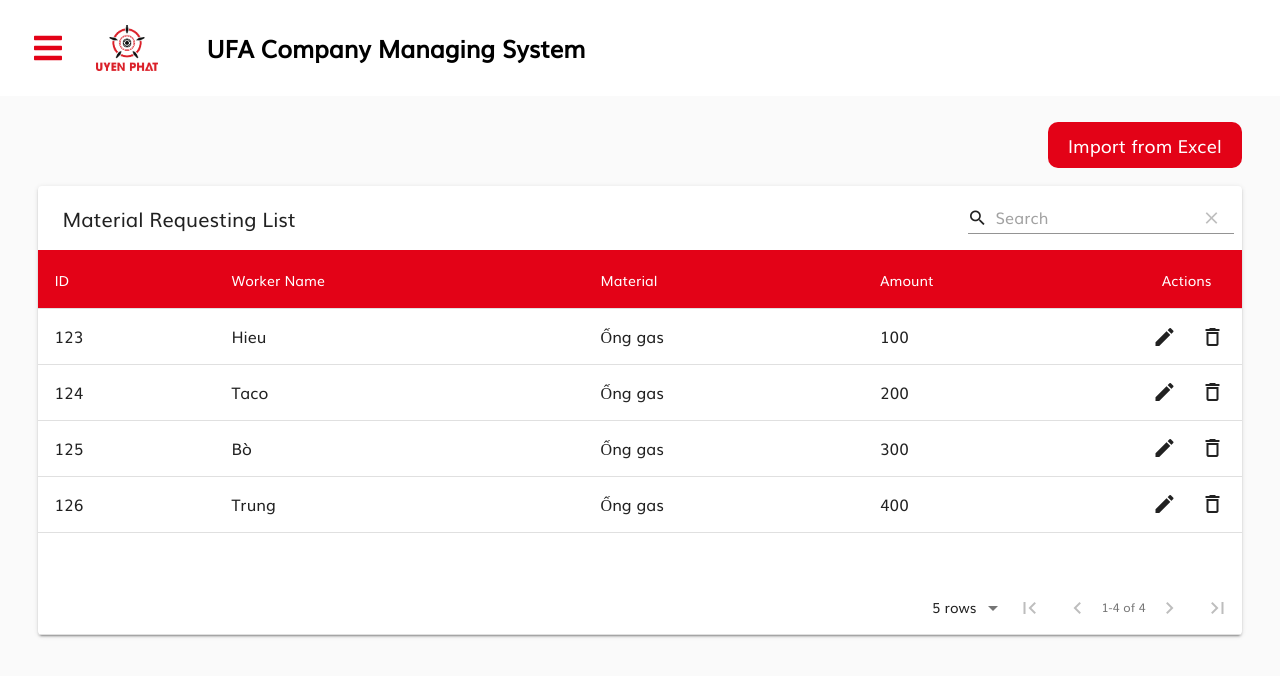
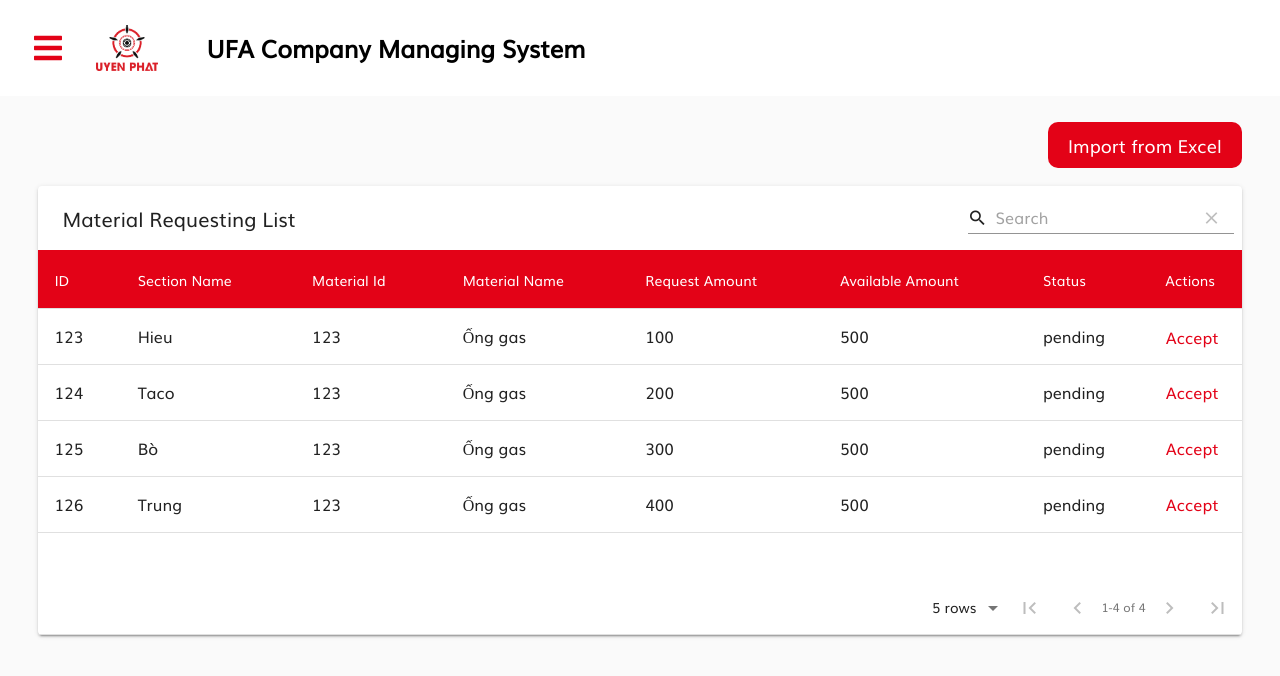
Before and after one commit to TacoTacoCode/GasStoveProductionCapstone, a React (Create React App) app in the folder Frontend_v2/my-app/: page / in a window 1280 px wide. Shown: the top 676 px of the page. Built offline with nearby package versions, Linux system fonts and the light colour scheme.

Commit message:
change layout

```diff
--- a/Frontend_v2/my-app/src/components/SideBarPages/Accounts.js
+++ b/Frontend_v2/my-app/src/components/SideBarPages/Accounts.js
@@ -2,7 +2,7 @@ import React, { useState, useEffect } from 'react';
 import '../../App.css';
 import { ImportExcelButton } from '../button/ImportExcelButton';
 import { Table } from '../tabledata/AccountsTable';
-import ComponentPopup from '../Popups/AccountPopup'
+import AccountPopup from '../Popups/AccountPopup'
 import axios from 'axios';
 
 function Accounts() {
@@ -29,9 +29,9 @@ function Accounts() {
         }}>
         Add Account
       </ImportExcelButton>
-      <ComponentPopup trigger={addAccountBtn} setTrigger={setaddAccountBtn}>
+      <AccountPopup trigger={addAccountBtn} setTrigger={setaddAccountBtn}>
         <h3 className='popuptitle'>Add an account</h3>
-      </ComponentPopup>
+      </AccountPopup>
       <div className='accounts'>
         <Table listAccount={listAccount} />
       </div>
--- a/Frontend_v2/my-app/src/components/tabledata/AccountsTable.js
+++ b/Frontend_v2/my-app/src/components/tabledata/AccountsTable.js
@@ -1,8 +1,10 @@
 import React, { useState } from 'react';
 import MaterialTable from 'material-table';
+import AccountPopup from '../Popups/AccountPopup'
 
 
 export const Table = () => {
+    const [addAccountBtn, setaddAccountBtn] = useState(false);
     const [data, setData] = useState([
         { id: '123', workername: 'Hieu', avt: 'https://t3.ftcdn.net/jpg/03/46/83/96/360_F_346839683_6nAPzbhpSkIpb8pmAwufkC7c5eD7wYws.jpg', gender: 'Male', dob: '100' },
         { id: '124', workername: 'Taco', avt: 'https://t3.ftcdn.net/jpg/03/46/83/96/360_F_346839683_6nAPzbhpSkIpb8pmAwufkC7c5eD7wYws.jpg', gender: 'Female', dob: '200' },
@@ -34,16 +36,22 @@ export const Table = () => {
     ]
     return (
         <div>
+            <AccountPopup trigger={addAccountBtn} setTrigger={setaddAccountBtn}>
+                <h3 className='popuptitle'>Add an account</h3>
+            </AccountPopup>
             <MaterialTable title={"List of Accounts"}
                 data={data}
                 columns={columns}
+                onRowClick={(event, data) => {
+                    setaddAccountBtn(true)
+                }}
                 editable={{
-                    onRowUpdate: (newRow, oldRow) => new Promise((resolve, reject) => {
-                        const updatedData = [...data]
-                        updatedData[updatedData.indexOf(oldRow)] = newRow
-                        setData(updatedData)
-                        setTimeout(() => resolve(), 500)
-                    }),
+                    // onRowUpdate: (newRow, oldRow) => new Promise((resolve, reject) => {
+                    //     const updatedData = [...data]
+                    //     updatedData[updatedData.indexOf(oldRow)] = newRow
+                    //     setData(updatedData)
+                    //     setTimeout(() => resolve(), 500)
+                    // }),
                     onRowDelete: (selectedRow) => new Promise((resolve, reject) => {
                         const updatedData = [...data]
                         updatedData.splice(updatedData.indexOf(selectedRow), 1)
--- a/Frontend_v2/my-app/src/components/tabledata/DashboardTable.js
+++ b/Frontend_v2/my-app/src/components/tabledata/DashboardTable.js
@@ -1,26 +1,35 @@
 import React, { useState } from 'react';
 import MaterialTable from 'material-table';
-
+import '../tabledata/TableDesign.css'
 
 export const Table = () => {
     const [data, setData] = useState([
-        { id: '123', workername: 'Hieu', material: 'Ống gas', amount: '100' },
-        { id: '124', workername: 'Taco', material: 'Ống gas', amount: '200' },
-        { id: '125', workername: 'Bò', material: 'Ống gas', amount: '300' },
-        { id: '126', workername: 'Trung', material: 'Ống gas', amount: '400' },
+        { id: '123', sectionname: 'Hieu', materialid: '123', material: 'Ống gas', amount: '100', available: '500', status: 'pending' },
+        { id: '124', sectionname: 'Taco', materialid: '123', material: 'Ống gas', amount: '200', available: '500', status: 'pending' },
+        { id: '125', sectionname: 'Bò', materialid: '123', material: 'Ống gas', amount: '300', available: '500', status: 'pending' },
+        { id: '126', sectionname: 'Trung', materialid: '123', material: 'Ống gas', amount: '400', available: '500', status: 'pending' },
     ])
     const columns = [
         {
-            title: 'ID', field: 'id', cellStyle: { fontFamily: 'Muli' }
+            title: 'ID', field: 'id', cellStyle: { fontFamily: 'Muli' }, align: "left"
         },
         {
-            title: 'Worker Name', field: 'workername', cellStyle: { fontFamily: 'Muli' }
+            title: 'Section Name', field: 'sectionname', cellStyle: { fontFamily: 'Muli' }, align: "left"
         },
         {
-            title: 'Material', field: 'material', cellStyle: { fontFamily: 'Muli' }
+            title: 'Material Id', field: 'materialid', cellStyle: { fontFamily: 'Muli' }, align: "left"
         },
         {
-            title: 'Amount', field: 'amount', cellStyle: { fontFamily: 'Muli' }
+            title: 'Material Name', field: 'material', cellStyle: { fontFamily: 'Muli' }, align: "left"
+        },
+        {
+            title: 'Request Amount', field: 'amount', cellStyle: { fontFamily: 'Muli' }, align: "left"
+        },
+        {
+            title: 'Available Amount', field: 'available', cellStyle: { fontFamily: 'Muli' }, align: "left"
+        },
+        {
+            title: 'Status', field: 'status', cellStyle: { fontFamily: 'Muli' }, align: "left"
         },
         // {
         //     title:'Detail', field:'workername'
@@ -34,22 +43,27 @@ export const Table = () => {
             <MaterialTable title={"Material Requesting List"}
                 data={data}
                 columns={columns}
-                editable={{
-                    onRowUpdate: (newRow, oldRow) => new Promise((resolve, reject) => {
-                        const updatedData = [...data]
-                        updatedData[updatedData.indexOf(oldRow)] = newRow
-                        setData(updatedData)
-                        setTimeout(() => resolve(), 500)
-                    }),
-                    onRowDelete: (selectedRow) => new Promise((resolve, reject) => {
-                        const updatedData = [...data]
-                        updatedData.splice(updatedData.indexOf(selectedRow), 1)
-                        setData(updatedData)
-                        setTimeout(() => resolve(), 1000)
-                    }
-                    )
-                }
-                }
+                // editable={{
+                //     onRowUpdate: (newRow, oldRow) => new Promise((resolve, reject) => {
+                //         const updatedData = [...data]
+                //         updatedData[updatedData.indexOf(oldRow)] = newRow
+                //         setData(updatedData)
+                //         setTimeout(() => resolve(), 500)
+                //     }),
+                //     onRowDelete: (selectedRow) => new Promise((resolve, reject) => {
+                //         const updatedData = [...data]
+                //         updatedData.splice(updatedData.indexOf(selectedRow), 1)
+                //         setData(updatedData)
+                //         setTimeout(() => resolve(), 1000)
+                //     }
+                //     )
+                // }
+                // }
+                actions={[
+                    {
+                        icon: () => <button className='btnAccept'>Accept</button>
+                    },
+                ]}
                 options={{
                     addRowPosition: 'first',
                     actionsColumnIndex: -1,
--- a/Frontend_v2/my-app/src/components/tabledata/TableDesign.css
+++ b/Frontend_v2/my-app/src/components/tabledata/TableDesign.css
@@ -4,25 +4,15 @@
     outline: none;
     padding: none;
     background: none;
-    border: 1px solid #e30217;
-}
-
-.btnDecline {
-    display: inline;
-    border: none;
-    outline: none;
-    padding: none;
-    background: none;
+    color: #e30217;
+    font-family: 'Muli';
+    font-size: 16px;
+    font-weight: 500;
 }
 
 .btnAccept:hover{
     filter: brightness(80%);
 }
-
-.btnDecline:hover {
-    filter: brightness(80%);
-}
-
 /*
 .btn {
     display: inline-block;
```
